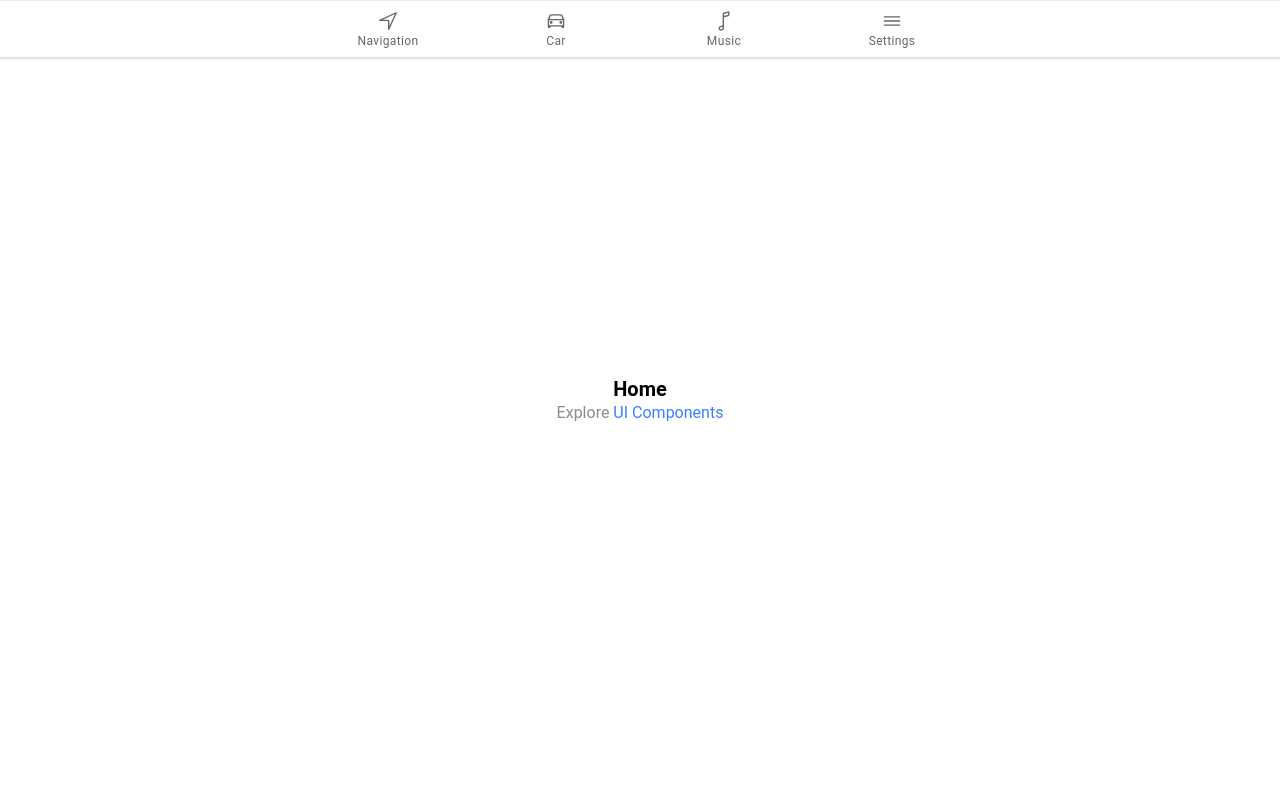
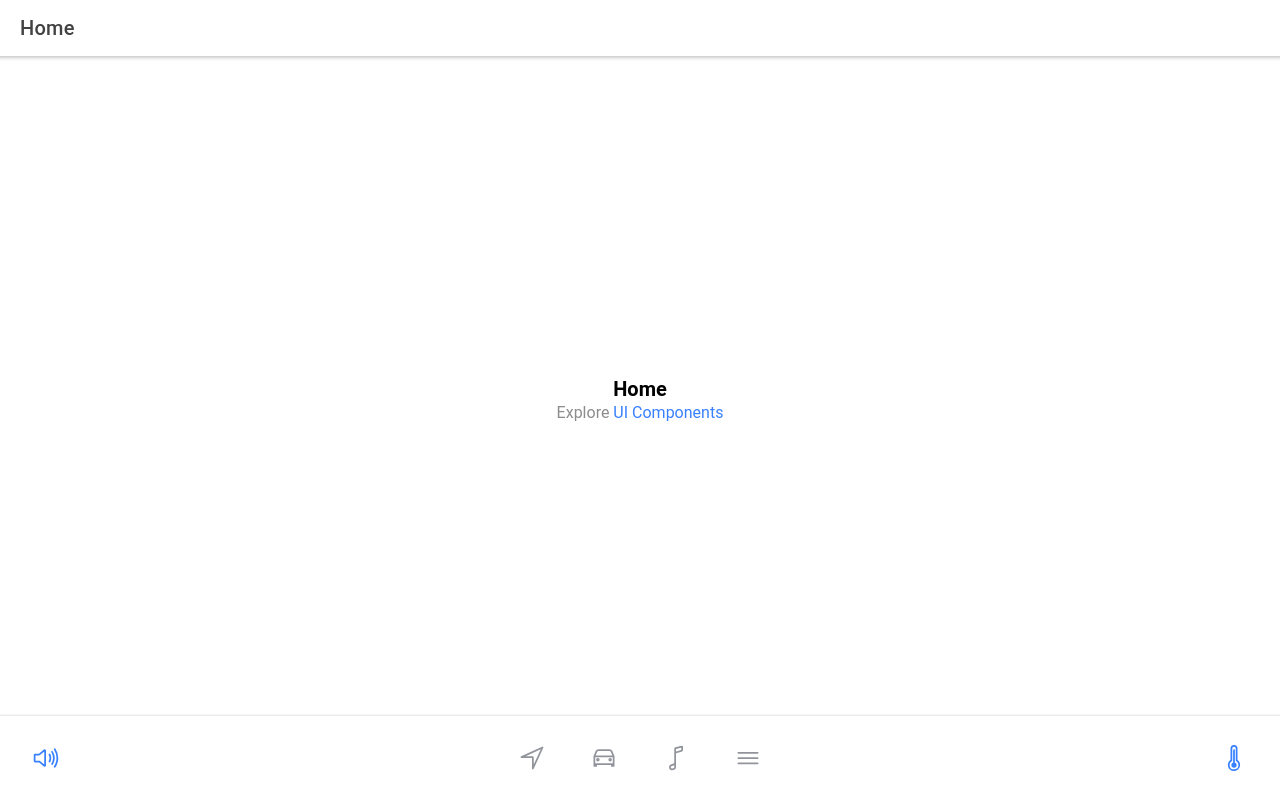
Before and after one commit to relectric-car-team/user-interface, a React (Create React App) app: page / in a window 1280 px wide. Before the commit this address led to /home. Built offline with nearby package versions, Linux system fonts and the light colour scheme.

Commit message:
Use AppContainer, add TabBar, ComponentModal

```diff
--- a/src/App.tsx
+++ b/src/App.tsx
@@ -1,12 +1,5 @@
 import React from 'react';
-import { Redirect, Route } from 'react-router-dom';
-import { IonApp, IonIcon, IonLabel, IonRouterOutlet, IonTabBar, IonTabButton, IonTabs } from '@ionic/react';
-import { IonReactRouter } from '@ionic/react-router';
-import { carOutline, musicalNoteOutline, navigateOutline, menuOutline } from 'ionicons/icons';
-import Navigation from './pages/Navigation';
-import Car from './pages/Car';
-import Music from './pages/Music';
-import Settings from './pages/Settings';
+import { IonApp } from '@ionic/react';
 
 /* Core CSS required for Ionic components to work properly */
 import '@ionic/react/css/core.css';
@@ -26,22 +19,11 @@ import '@ionic/react/css/display.css';
 
 /* Theme variables */
 import './theme/variables.css';
-import TabBar from './components/TabBar';
-import Home from './pages/Home';
+import AppContainer from './pages/AppContainer';
 
 const App: React.FC = () => (
     <IonApp>
-        <IonReactRouter>
-            <IonRouterOutlet>
-                <Route path="/navigation" component={Navigation} exact={true} />
-                <Route path="/home" component={Home} exact={true} />
-                <Route path="/car" component={Car} exact={true} />
-                <Route path="/music" component={Music} exact={true} />
-                <Route path="/settings" component={Settings} />
-                <Route path="/" render={() => <Redirect to="/home" />} exact={true} />
-            </IonRouterOutlet>
-            <TabBar />
-        </IonReactRouter>
+        <AppContainer />
     </IonApp>
 );
 
--- /dev/null
+++ b/src/components/TabBar.css
@@ -0,0 +1,10 @@
+.TabBarRow {
+    justify-content: space-around;
+}
+.IonColMiddle {
+    text-align: center;
+}
+
+.IonColRight {
+    text-align: right;
+}
--- a/src/components/TabBar.tsx
+++ b/src/components/TabBar.tsx
@@ -1,26 +1,75 @@
-import { IonIcon, IonLabel, IonTabBar, IonTabButton } from '@ionic/react';
-import { carOutline, menuOutline, musicalNoteOutline, navigateOutline } from 'ionicons/icons';
+import { IonButton, IonCol, IonFooter, IonGrid, IonIcon, IonRow } from '@ionic/react';
+import {
+    carOutline,
+    menuOutline,
+    musicalNoteOutline,
+    navigateOutline,
+    volumeHighOutline,
+    thermometerOutline,
+} from 'ionicons/icons';
 import React from 'react';
+import { Pages } from '../Models/Enums';
+import './TabBar.css';
 
-const TabBar: React.FC = () => (
-    <IonTabBar slot="bottom">
-        <IonTabButton tab="navigation" href="/navigation">
-            <IonIcon icon={navigateOutline} />
-            <IonLabel>Navigation</IonLabel>
-        </IonTabButton>
-        <IonTabButton tab="car" href="/car">
-            <IonIcon icon={carOutline} />
-            <IonLabel>Car</IonLabel>
-        </IonTabButton>
-        <IonTabButton tab="music" href="/music">
-            <IonIcon icon={musicalNoteOutline} />
-            <IonLabel>Music</IonLabel>
-        </IonTabButton>
-        <IonTabButton tab="settings" href="/settings">
-            <IonIcon icon={menuOutline} />
-            <IonLabel>Settings</IonLabel>
-        </IonTabButton>
-    </IonTabBar>
+interface TabBarProps {
+    pageCallback: CallableFunction;
+}
+
+const TabBar: React.FC<TabBarProps> = (props: TabBarProps) => (
+    <IonFooter>
+        <IonGrid>
+            <IonRow className="TabBarRow">
+                <IonCol>
+                    <IonButton fill="clear" size="large" shape="round">
+                        <IonIcon icon={volumeHighOutline} />
+                    </IonButton>
+                </IonCol>
+                <IonCol className="IonColMiddle">
+                    <IonButton
+                        onClick={() => props.pageCallback(Pages.Navigation)}
+                        fill="clear"
+                        size="large"
+                        color="medium"
+                        shape="round"
+                    >
+                        <IonIcon icon={navigateOutline} />
+                    </IonButton>
+                    <IonButton
+                        onClick={() => props.pageCallback(Pages.Car)}
+                        fill="clear"
+                        size="large"
+                        color="medium"
+                        shape="round"
+                    >
+                        <IonIcon icon={carOutline} />
+                    </IonButton>
+                    <IonButton
+                        onClick={() => props.pageCallback(Pages.Music)}
+                        fill="clear"
+                        size="large"
+                        color="medium"
+                        shape="round"
+                    >
+                        <IonIcon icon={musicalNoteOutline} />
+                    </IonButton>
+                    <IonButton
+                        onClick={() => props.pageCallback(Pages.Settings)}
+                        fill="clear"
+                        size="large"
+                        color="medium"
+                        shape="round"
+                    >
+                        <IonIcon icon={menuOutline} />
+                    </IonButton>
+                </IonCol>
+                <IonCol className="IonColRight">
+                    <IonButton fill="clear" size="large" shape="round">
+                        <IonIcon icon={thermometerOutline} />
+                    </IonButton>
+                </IonCol>
+            </IonRow>
+        </IonGrid>
+    </IonFooter>
 );
 
 export default TabBar;
--- /dev/null
+++ b/src/pages/AppContainer.tsx
@@ -0,0 +1,24 @@
+import React, { useState } from 'react';
+import Home from './Home';
+import TabBar from '../components/TabBar';
+import { Pages } from '../Models/Enums';
+import ComponentModal from './ComponentModal';
+
+const AppContainer: React.FC = () => {
+    const [currentPage, setCurrentPage] = useState<Pages>(Pages.Home);
+
+    const setPage = (page: Pages) => {
+        console.log(page);
+        setCurrentPage(page);
+    };
+
+    return (
+        <>
+            <ComponentModal page={currentPage} pageCallback={setPage} />
+            <Home />
+            <TabBar pageCallback={setPage} />
+        </>
+    );
+};
+
+export default AppContainer;
--- /dev/null
+++ b/src/pages/Climate.tsx
@@ -0,0 +1,25 @@
+import React from 'react';
+import { IonContent, IonHeader, IonPage, IonTitle, IonToolbar } from '@ionic/react';
+import ExploreContainer from '../components/ExploreContainer';
+
+const Climate: React.FC = () => {
+    return (
+        <IonPage>
+            <IonHeader>
+                <IonToolbar>
+                    <IonTitle>Climate</IonTitle>
+                </IonToolbar>
+            </IonHeader>
+            <IonContent fullscreen>
+                <IonHeader collapse="condense">
+                    <IonToolbar>
+                        <IonTitle size="large">Climate</IonTitle>
+                    </IonToolbar>
+                </IonHeader>
+                <ExploreContainer name="Climate" />
+            </IonContent>
+        </IonPage>
+    );
+};
+
+export default Climate;
--- /dev/null
+++ b/src/pages/ComponentModal.css
@@ -0,0 +1,4 @@
+.ComponentModal .modal-wrapper {
+    min-width: 90%;
+    min-height: 80%;
+}
--- a/src/pages/ComponentModal.tsx
+++ b/src/pages/ComponentModal.tsx
@@ -1,16 +1,35 @@
 import React from 'react';
-import { IonButton, IonContent, IonModal, IonText } from '@ionic/react';
-import { useState } from 'react';
+import { IonContent, IonModal } from '@ionic/react';
+import { Pages } from '../Models/Enums';
+import Music from './Music';
+import Car from './Car';
+import Climate from './Climate';
+import Navigation from './Navigation';
+import Settings from './Settings';
+import './ComponentModal.css';
 
-const ComponentModal: React.FC = () => {
-    const [showModal, setShowModal] = useState(false);
+interface ComponentModalProps {
+    page: Pages;
+    pageCallback: CallableFunction;
+}
 
+const ComponentModal: React.FC<ComponentModalProps> = (props: ComponentModalProps) => {
     return (
         <IonContent>
-            <IonModal isOpen={showModal}>
-                <IonText>Blah</IonText>
+            <IonModal
+                isOpen={props.page === Pages.Home ? false : true}
+                onDidDismiss={() => {
+                    props.pageCallback(Pages.Home);
+                }}
+                swipeToClose={true}
+                cssClass="ComponentModal"
+            >
+                {props.page == Pages.Music && <Music />}
+                {props.page == Pages.Car && <Car />}
+                {props.page == Pages.Climate && <Climate />}
+                {props.page == Pages.Navigation && <Navigation />}
+                {props.page == Pages.Settings && <Settings />}
             </IonModal>
-            <IonButton onClick={(e) => setShowModal(true)} />
         </IonContent>
     );
 };
```
